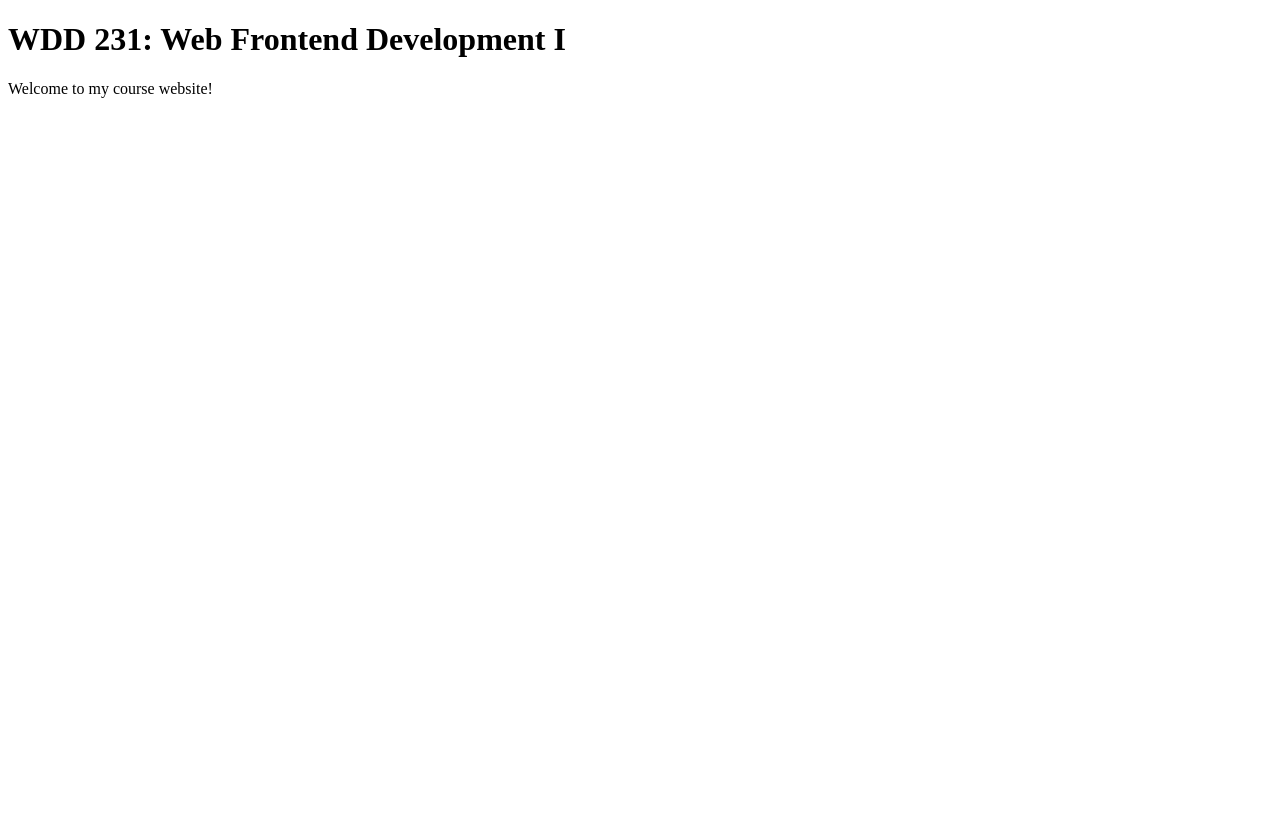
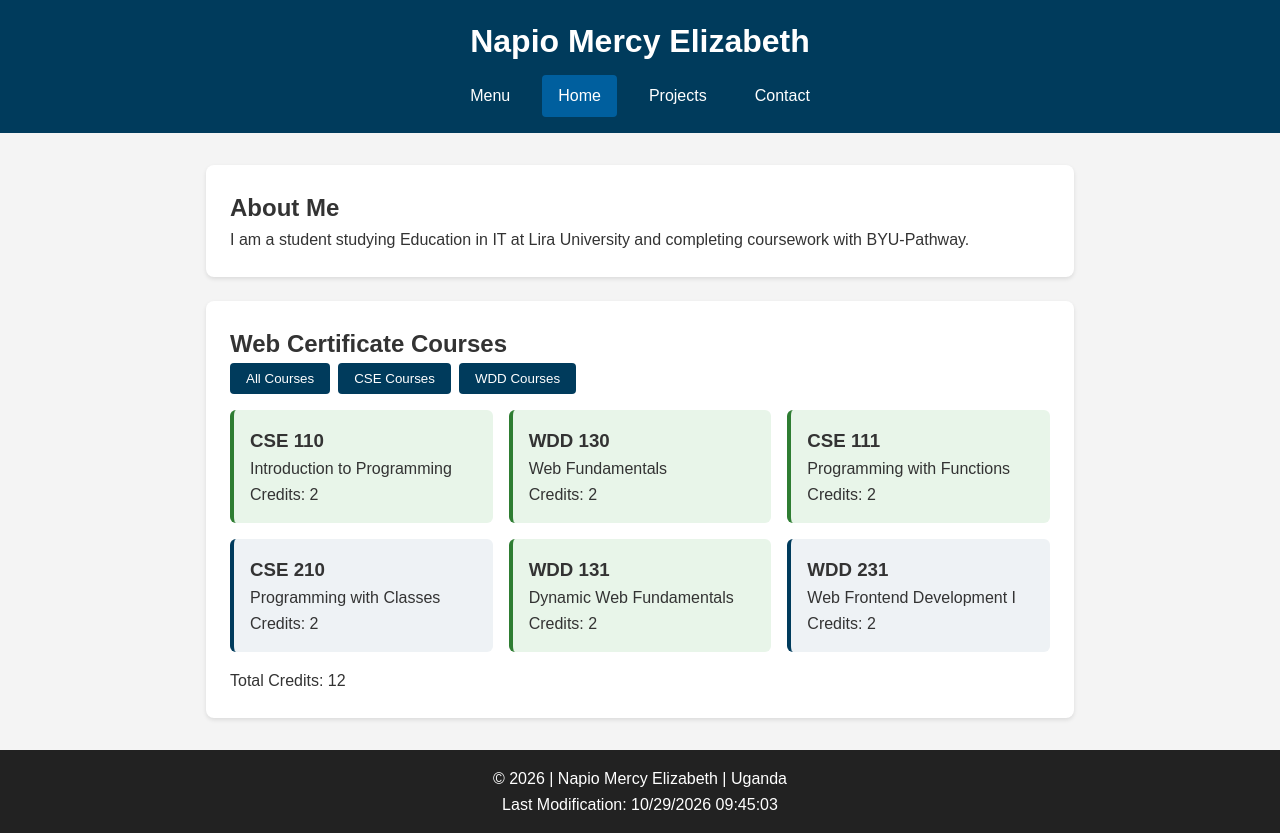
Before and after one commit to napiomercyelizabeth/wdd231, a plain HTML site: page index.html in a window 1280 px wide. Before the commit the page ends 800 px from the top, so only its background shows below. Drawn offline with Linux system fonts and the light colour scheme.

Commit message:
Home page set up

```diff
--- a/index.html
+++ b/index.html
@@ -3,10 +3,39 @@
 <head>
     <meta charset="UTF-8">
     <meta name="viewport" content="width=device-width, initial-scale=1.0">
-    <title>WDD 231 - Web Frontend Development I</title>
+    <title>WDD 231 - Web Frontend Development I - Napio Mercy Elizabeth</title>
+    <link rel="stylesheet" href="styles/base.css">
+    <script src="scripts/index.js" defer></script>
 </head>
 <body>
-    <h1>WDD 231: Web Frontend Development I</h1>
-    <p>Welcome to my course website!</p>
+    <header>
+        <h1>Napio Mercy Elizabeth</h1>
+        <nav>
+            <a href="#" id="menu">Menu</a>
+            <a href="index.html" class="active">Home</a>
+            <a href="#">Projects</a>
+            <a href="#">Contact</a>
+        </nav>
+    </header>
+    <main>
+        <section class="card">
+            <h2>About Me</h2>
+            <p>I am a student studying Education in IT at Lira University and completing coursework with BYU-Pathway.</p>
+        </section>
+        <section class="card">
+            <h2>Web Certificate Courses</h2>
+            <div class="filter-buttons">
+                <button id="all">All Courses</button>
+                <button id="cse">CSE Courses</button>
+                <button id="wdd">WDD Courses</button>
+            </div>
+            <div id="course-list"></div>
+            <p id="total-credits"></p>
+        </section>
+    </main>
+    <footer>
+        <p>&copy; <span id="currentyear"></span> | Napio Mercy Elizabeth | Uganda</p>
+        <p id="lastModified"></p>
+    </footer>
 </body>
 </html>
--- /dev/null
+++ b/scripts/index.js
@@ -0,0 +1,34 @@
+const courses = [
+    { subject: 'CSE', number: 110, title: 'Introduction to Programming', credits: 2, completed: true },
+    { subject: 'WDD', number: 130, title: 'Web Fundamentals', credits: 2, completed: true },
+    { subject: 'CSE', number: 111, title: 'Programming with Functions', credits: 2, completed: true },
+    { subject: 'CSE', number: 210, title: 'Programming with Classes', credits: 2, completed: false },
+    { subject: 'WDD', number: 131, title: 'Dynamic Web Fundamentals', credits: 2, completed: true },
+    { subject: 'WDD', number: 231, title: 'Web Frontend Development I', credits: 2, completed: false }
+];
+
+const courseListContainer = document.getElementById('course-list');
+const totalCreditsContainer = document.getElementById('total-credits');
+
+function displayCourses(filteredCourses) {
+    courseListContainer.innerHTML = '';
+    filteredCourses.forEach(course => {
+        const card = document.createElement('div');
+        card.classList.add('course-card');
+        if (course.completed) card.classList.add('completed');
+        card.innerHTML = `<h3>${course.subject} ${course.number}</h3><p>${course.title}</p><p>Credits: ${course.credits}</p>`;
+        courseListContainer.appendChild(card);
+    });
+
+    const totalCredits = filteredCourses.reduce((sum, course) => sum + course.credits, 0);
+    totalCreditsContainer.textContent = `Total Credits: ${totalCredits}`;
+}
+
+document.getElementById('all').addEventListener('click', () => displayCourses(courses));
+document.getElementById('cse').addEventListener('click', () => displayCourses(courses.filter(c => c.subject === 'CSE')));
+document.getElementById('wdd').addEventListener('click', () => displayCourses(courses.filter(c => c.subject === 'WDD')));
+
+displayCourses(courses);
+
+document.getElementById('currentyear').textContent = new Date().getFullYear();
+document.getElementById('lastModified').textContent = `Last Modification: ${document.lastModified}`;
--- /dev/null
+++ b/styles/base.css
@@ -0,0 +1,80 @@
+* {
+    box-sizing: border-box;
+    margin: 0;
+    padding: 0;
+}
+body {
+    font-family: Arial, sans-serif;
+    line-height: 1.6;
+    background-color: #f4f4f4;
+    color: #333;
+}
+header {
+    background: #003b5c;
+    color: white;
+    padding: 1rem;
+    text-align: center;
+}
+nav {
+    display: flex;
+    justify-content: center;
+    gap: 1rem;
+    margin-top: 0.5rem;
+}
+nav a {
+    color: white;
+    text-decoration: none;
+    padding: 0.5rem 1rem;
+}
+nav a.active, nav a:hover {
+    background: #005f9e;
+    border-radius: 4px;
+}
+main {
+    max-width: 900px;
+    margin: 2rem auto;
+    padding: 0 1rem;
+}
+.card {
+    background: white;
+    padding: 1.5rem;
+    margin-bottom: 1.5rem;
+    border-radius: 8px;
+    box-shadow: 0 2px 4px rgba(0,0,0,0.1);
+}
+.filter-buttons {
+    display: flex;
+    gap: 0.5rem;
+    margin-bottom: 1rem;
+}
+.filter-buttons button {
+    padding: 0.5rem 1rem;
+    cursor: pointer;
+    background: #003b5c;
+    color: white;
+    border: none;
+    border-radius: 4px;
+}
+#course-list {
+    display: grid;
+    grid-template-columns: repeat(auto-fit, minmax(200px, 1fr));
+    gap: 1rem;
+    margin-bottom: 1rem;
+}
+.course-card {
+    background: #eef2f5;
+    padding: 1rem;
+    border-radius: 6px;
+    border-left: 4px solid #003b5c;
+}
+.course-card.completed {
+    border-left-color: #2e7d32;
+    background: #e8f5e9;
+}
+footer {
+    text-align: center;
+    padding: 1rem;
+    background: #222;
+    color: white;
+    margin-top: 2rem;
+}
```
